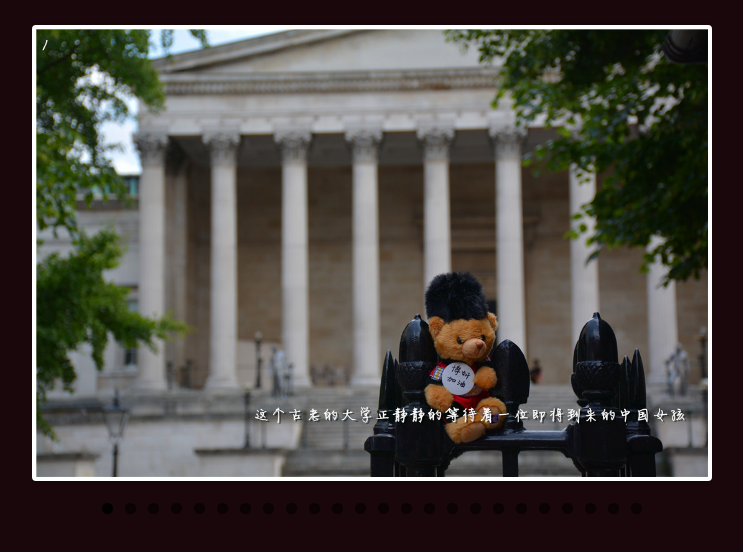
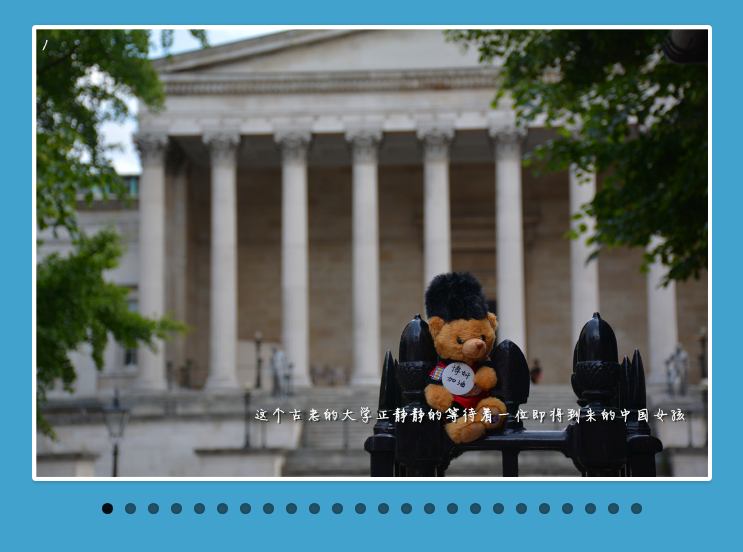
Before and after one commit to yyjiayou/yyjiayou.github.io, a plain HTML site: page index.html in a window 1280 px wide. Shown: the whole page, without its empty margins (268-1011 px from the left). Drawn offline with nearby package versions, Linux system fonts and the light colour scheme.

Commit message:
change color

```diff
--- a/css/demo.css
+++ b/css/demo.css
@@ -48,7 +48,7 @@ em {font-style: italic;}
 /* General
 ***********************/
 body {
-	background: #19070B;
+	background: #42a2ce;
 	font-size: 14px;
 	font-family: Helvetica, 'Arial', sans-serif;
 	-webkit-font-smoothing: antialiased;
```
